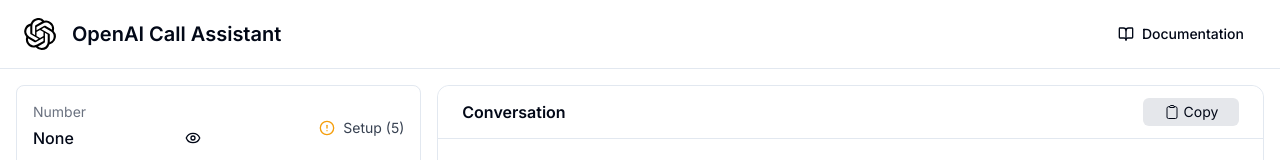
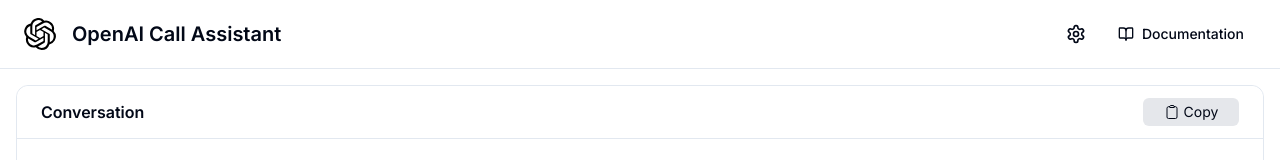
Before and after one commit to adamd9/delegate1, a Next.js app in the folder webapp/: page / in a window 1280 px wide. Shown: the top 160 px of the page. Built offline with nearby package versions, Linux system fonts and the light colour scheme; no server answers.

Commit message:
refactor: move configuration panel into dialog and simplify layout structure

```diff
--- a/webapp/components/call-interface.tsx
+++ b/webapp/components/call-interface.tsx
@@ -2,6 +2,8 @@
 
 import React, { useState, useEffect } from "react";
 import TopBar from "@/components/top-bar";
+import { Dialog, DialogTrigger, DialogContent } from "@/components/ui/dialog";
+import { Settings } from "lucide-react";
 import SessionConfigurationPanel from "@/components/session-configuration-panel";
 import { EnhancedTranscript } from "@/components/enhanced-transcript";
 
@@ -120,13 +122,23 @@
     }
   };
 
+  const [setupDialogOpen, setSetupDialogOpen] = useState(false);
+
   return (
     <div className="h-screen bg-white flex flex-col">
-      <TopBar />
-      <div className="flex-grow p-4 overflow-hidden flex flex-col">
-        <div className="grid grid-cols-9 gap-4 flex-grow overflow-hidden">
-          {/* Left Column */}
-          <div className="col-span-3 flex flex-col h-full overflow-hidden">
+      <Dialog open={setupDialogOpen} onOpenChange={setSetupDialogOpen}>
+        <TopBar>
+          <DialogTrigger asChild>
+            <button
+              className="p-2 rounded-full hover:bg-gray-100 focus:outline-none focus:ring-2 focus:ring-primary"
+              aria-label="Open setup panel"
+            >
+              <Settings className="w-5 h-5" />
+            </button>
+          </DialogTrigger>
+        </TopBar>
+        <DialogContent className="max-w-md w-full sm:max-w-lg">
+          <div className="space-y-5">
             <PhoneNumberChecklist
               checklistResult={checklistResult}
               allConfigsReady={allConfigsReady}
@@ -148,9 +160,9 @@
               }}
             />
           </div>
-
-          {/* Middle Column: Transcript */}
-          <div className="col-span-6 flex flex-col gap-4 h-full overflow-hidden">
+        </DialogContent>
+        <div className="flex-grow p-4 overflow-hidden flex flex-col">
+          <div className="w-full h-full flex flex-col gap-4 flex-grow overflow-hidden">
             <div className="flex-1 min-h-0">
               <EnhancedTranscript
                 userText={userText}
@@ -161,9 +173,7 @@
             </div>
           </div>
         </div>
-
-        {/* Chat input is now integrated into the enhanced transcript */}
-      </div>
+      </Dialog>
     </div>
   );
 };
```
